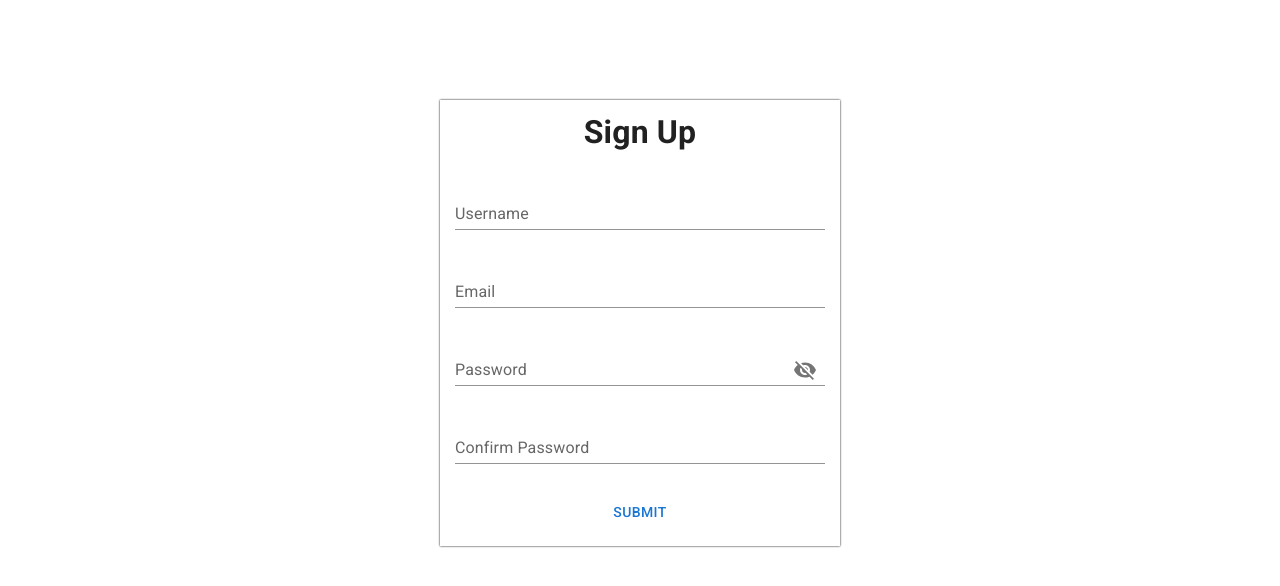
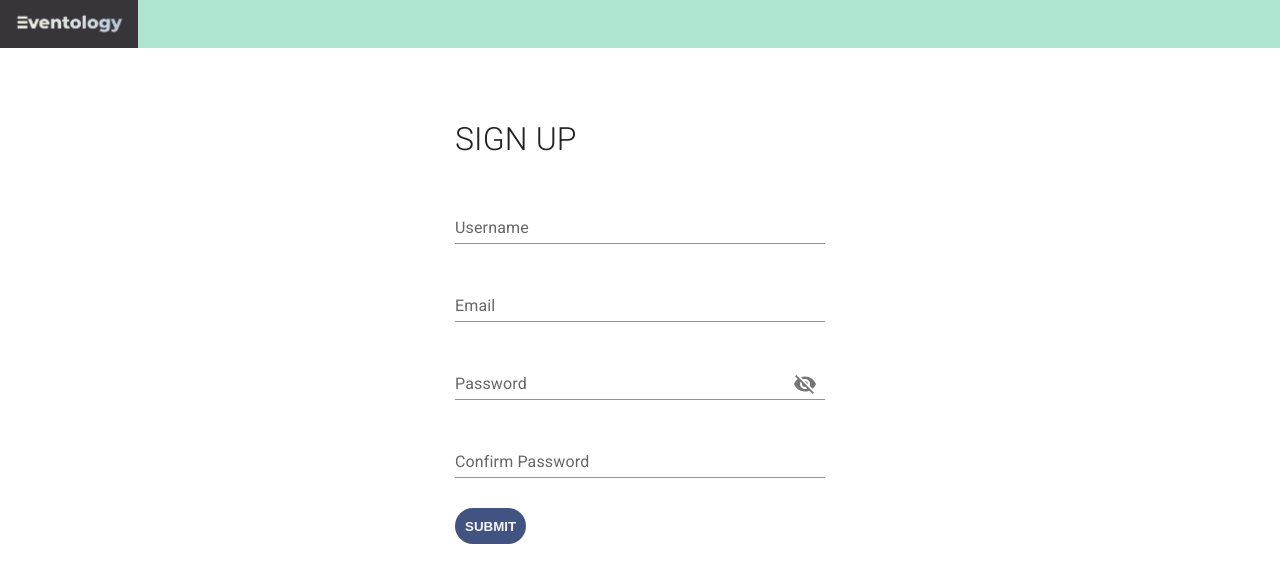
Before and after one commit to Auzel/Event-Finder, a React (Create React App) app: page /SignupPage in a window 1280 px wide. Shown: the top 586 px of the page. Built offline with nearby package versions, Linux system fonts and the light colour scheme.

Commit message:
Sign up page visually finished. Just need databse

```diff
--- a/src/js/LandingPage.js
+++ b/src/js/LandingPage.js
@@ -1,28 +1,19 @@
 // Here we are importing all the required items.
 import React from 'react';
 import { Link } from 'react-router-dom';
-import Eventology from '../assets/Logo_Banner.png';
+import NavBar from './NavBar';
+import Eventology from "../assets/Logo_Banner.png"
 import '../scss/LandingPage.scss';
+import NavButton from './NavButton';
 
-// Here we are creating a react class called App.
 class LandingPage extends React.Component
 {
-
-  render ()   // Here is the start of the render().
+  render ()
   {
-    // Here we are returning the format of the List View.
     return (
         <div>
 
-          <div className="header">
-
-            <Link to={'/'}>
-
-              <img src={Eventology} className='headerImage' alt="HI"/>
-
-            </Link>
-
-          </div>
+          <NavBar variant="blank" logoLink="/" />
 
           <br></br>
           <br></br>
@@ -41,11 +32,8 @@ class LandingPage extends React.Component
               <br></br>
 
               <div className="links">
-
-                <Link className="LoginPageLink" to={'/LoginPage'}>Login</Link>
-
-                <Link className="SignupPageLink" to={'/SignupPage'}>Signup</Link>
-
+                <NavButton className="LoginPageLink" to={'/LoginPage'} text="LOGIN" variant="large"/>
+                <NavButton className="SignupPageLink" to={'/SignupPage'} text="SIGN UP" variant="large"/>
               </div>
 
             </div>
--- /dev/null
+++ b/src/js/NavBar.js
@@ -0,0 +1,49 @@
+import React from 'react';
+import '../scss/NavBar.scss'
+import Eventology from '../assets/Logo_Banner.png';
+import { Link } from 'react-router-dom';
+import NavButton from './NavButton';
+import PropTypes from 'prop-types';
+
+export default class NavBar extends React.Component {
+    constructor(props) {
+        super(props);
+    }
+
+    logoImg() {
+        return (
+            <Link className='logoLink' to={this.props.logoLink}>
+                <img src={Eventology} className='navBarImg' alt="HI"/>
+            </Link>
+        )
+    }
+
+    render() {
+        if (!this.props.variant || this.props.variant == "blank") {
+            return (
+                <div className='navBar'>
+                    {this.logoImg()}
+                </div>
+            )
+        } else if (this.props.variant == "map") {
+            return (
+                <div className='navBar'>
+                    {this.logoImg()}
+                    <div className='navButtons'>
+                        <div className='navBarButtonDiv'>
+                            <NavButton className="navBarButton" buttonLink="/" variant="small" text="ACCOUNT"/>
+                        </div>
+                        <div className='navBarButtonDiv'>
+                            <NavButton className="navBarButton" buttonLink="/" variant="small" text="LOGOUT"/>
+                        </div>
+                    </div>
+                </div>
+            )
+        }
+    }
+}
+
+NavBar.propTypes = {
+    logoLink: PropTypes.string.isRequired,
+    variant: PropTypes.string
+}
--- /dev/null
+++ b/src/js/NavButton.js
@@ -0,0 +1,34 @@
+import React from 'react';
+import '../scss/NavButton.scss'
+import Eventology from '../assets/Logo_Banner.png';
+import { Link } from 'react-router-dom';
+import PropTypes from 'prop-types';
+
+export default class NavButton extends React.Component {
+    constructor(props) {
+        super(props);
+    }
+
+    render() {
+        const variant = this.props.variant ? this.props.variant : "";
+        const size = (variant == "large") ? "large" : "small";
+        return (
+            <div className={'navButton ' + size + ' ' + this.props.className}>
+                <Link className='buttonLink' to={this.props.to}>
+                    {this.props.text}
+                </Link>
+            </div>
+        )
+    }
+}
+
+NavButton.propTypes = {
+    to: PropTypes.string.isRequired,
+    variant: PropTypes.string,
+    text: PropTypes.string,
+    className: PropTypes.string
+}
+
+NavButton.defaultProps = {
+    className: ""
+}
--- a/src/js/SignupForm.js
+++ b/src/js/SignupForm.js
@@ -2,6 +2,8 @@ import React from "react";
 import { TextField, Button, InputAdornment, IconButton, FormHelperText } from "@mui/material";
 import { Visibility, VisibilityOff } from "@mui/icons-material"
 import '../scss/SignupPage.scss'
+import NavButton from "./NavButton";
+import SubmitButton from "./SubmitButton";
 
 /**
  * SignupForm is not a component, but a function
@@ -26,8 +28,8 @@ const SignupForm = ({
     return (
         <div>
             <form onSubmit={onSubmit} className="formSignup">
-                <h1>Sign Up</h1>
-                <FormHelperText error={errors.message}>{errors.message}</FormHelperText>
+                <h1>SIGN UP</h1>
+                <FormHelperText error={errors.message ? true : false}>{errors.message}</FormHelperText>
                 <div className="component usernameDiv">
                     <TextField
                         variant="standard"
@@ -38,7 +40,7 @@ const SignupForm = ({
                         value={user.username}
                         onChange={onChangeUsername}
                         // error is whether it is in error state
-                        error={errors.username}
+                        error={errors.username ? true : false}
                         // helperText is the text shown on error
                         helperText={errors.username}
                     />
@@ -52,7 +54,7 @@ const SignupForm = ({
                         label="Email"
                         value={user.email}
                         onChange={onChangeEmail}
-                        error={errors.email}
+                        error={errors.email ? true : false}
                         helperText={errors.email}
                     />
                 </div>
@@ -67,7 +69,7 @@ const SignupForm = ({
                         label="Password"
                         value={user.password}
                         onChange={onChangePw}
-                        error={errors.password}
+                        error={errors.password ? true : false}
                         helperText={errors.password}
                         // Adds an icon at the end of the TextField to toggle visibility
                         InputProps={{
@@ -94,12 +96,13 @@ const SignupForm = ({
                         label="Confirm Password"
                         value={user.confirmpw}
                         onChange={onChangeConfirmPw}
-                        error={errors.confirmpw}
+                        error={errors.confirmpw ? true : false}
                         helperText={errors.confirmpw}
                     />
                 </div>
                 <div className="component submitDiv">
-                    <Button type="submit" className="buttonSubmit">Submit</Button>
+                    <SubmitButton variant="small" text="SUBMIT" />
+                    {/* <Button type="submit" className="buttonSubmit">Submit</Button> */}
                 </div>
             </form>
         </div>
--- a/src/js/SignupPage.js
+++ b/src/js/SignupPage.js
@@ -1,7 +1,10 @@
 // Here we are importing all the required items.
 import React from 'react';
 import SignupForm from './SignupForm';
+import NavBar from "./NavBar.js"
+
 const validator = require("validator");
+
 // import MuiThemeProvider from '@material-ui/core/styles/MuiThemeProvider';
 // import { Link } from 'react-router-dom';
 // import './Styles.scss';
@@ -195,9 +198,22 @@ class SignupPage extends React.Component
   validateSignupForm(event) {
     event.preventDefault();
     let errors = this.state.errors;
-    if (errors) {
+    errors.message = "";
+
+    let hasError = false;
+    for (const [key, value] of Object.entries(errors)) {
+      if (value != "") hasError = true;
+    }
+
+    let hasAllInfo = true;
+    for (const [key, value] of Object.entries(this.state.user)) {
+      if (value == "") hasAllInfo = false;
+    }
+
+    if (hasError || !hasAllInfo) {
       errors.message = "Please satisfy all requirements.";
     } else {
+      console.log("no errors");
       // Actually submit the form
       var user = {
         usr: this.state.user.username,
@@ -221,6 +237,7 @@ class SignupPage extends React.Component
     // Here we are returning the format of the List View.
     return (
       <div>
+        <NavBar variant="blank" logoLink="/" />
         <SignupForm
           // Pass the state values and handler functions as parameters
           // to assign to each component.
--- /dev/null
+++ b/src/js/SubmitButton.js
@@ -0,0 +1,35 @@
+import React from 'react';
+import '../scss/SubmitButton.scss'
+import Eventology from '../assets/Logo_Banner.png';
+import { Link } from 'react-router-dom';
+import PropTypes from 'prop-types';
+
+export default class SubmitButton extends React.Component {
+    constructor(props) {
+        super(props);
+    }
+
+    render() {
+        const variant = this.props.variant ? this.props.variant : "";
+        const size = (variant == "large") ? "large" : "small";
+        return (
+            // <div className={'navButton ' + size + ' ' + this.props.className}>
+            <div>
+                <button className={'submitButton ' + size + ' ' + this.props.className} type='submit'>{this.props.text}</button>
+                {/* <Link className='buttonLink' to={this.props.to}>
+                    {this.props.text}
+                </Link> */}
+            </div>
+        )
+    }
+}
+
+SubmitButton.propTypes = {
+    variant: PropTypes.string,
+    text: PropTypes.string,
+    className: PropTypes.string
+}
+
+SubmitButton.defaultProps = {
+    className: ""
+}
--- /dev/null
+++ b/src/scss/NavBar.scss
@@ -0,0 +1,38 @@
+.navBar {
+    display: flex;
+    flex-direction: row;
+    justify-content: space-between;
+    align-items: center;
+    width: 100%;
+    height: 48px;
+    background-color: #AEE5D1;
+    position: fixed;
+    z-index: 99;
+    top: 0;
+    padding-right: 10px;
+}
+
+.navBarImg
+{
+    height: 100%;
+    width: 138px;
+}
+
+.logoLink {
+    align-self: flex-start;
+}
+
+.navButtons {
+    display: flex;
+    flex-direction: row;
+    justify-content: space-between;
+    align-items: center;
+}
+
+.navBarButtonDiv {
+    margin: 0px 10px;
+}
+
+.navBarButton {
+    margin-right: 24px;
+}
--- /dev/null
+++ b/src/scss/NavButton.scss
@@ -0,0 +1,34 @@
+@import "./styles.scss";
+
+.navButton {
+    background-color: $bold-accent;
+    text-align: center;
+    display: flex;
+    justify-content: center;
+    align-items: center;
+    padding: 0 10px;
+    margin: 0;
+    &:hover {
+        background-color: $primary;
+    }
+    &.small {
+        // padding: 0px 20px;
+        // margin: 0px 10px;
+        height: 36px;
+        border-radius: 18px;
+    }
+    &.large {
+        height: 96px;
+        // width: 150px;
+        width: 45%;
+    }
+}
+
+.buttonLink {
+    color: whitesmoke;
+    // position: relative;
+    font-weight: bold;
+    text-decoration: none;
+    padding: 10px;
+    // transform: translate(-50%, -50%);
+}
--- a/src/scss/SignupPage.scss
+++ b/src/scss/SignupPage.scss
@@ -12,26 +12,32 @@
     justify-content: flex-start;
     align-items: center;
     // border: 1px solid purple;
-    box-shadow: 0px 0px 2px black ;
+    // box-shadow: 0px 0px 2px black ;
 }
 
 h1 {
     // font-size: 16px;
+    // border: 1px solid black;
 
-    padding: 8px;
+    margin: 15px;
+    align-self: baseline;
+    font-weight: 100;
 }
 
 .component {
     display: flex;
     justify-content: center;
+    align-items: center;
     margin: 15px;
     width: calc(100% - 30px);
     // border: 1px solid black;
     &.passwordDiv {
         flex-direction: column;
     }
+    &.submitDiv {
+        display: flex;
+        flex-direction: row;
+        justify-content: space-between;
+        // border: 1px solid red;
+    }
 }
-
-.errorsText {
-    color: "red"
-}
--- /dev/null
+++ b/src/scss/SubmitButton.scss
@@ -0,0 +1,39 @@
+@import "./styles.scss";
+
+.submitButton {
+    background-color: $bold-accent;
+    text-align: center;
+    display: flex;
+    justify-content: center;
+    align-items: center;
+    padding: 0 10px;
+    margin: 0;
+    border: none;
+    color: whitesmoke;
+    font-weight: bold;
+    text-decoration: none;
+    padding: 10px;
+    &:hover {
+        background-color: $primary;
+    }
+    &.small {
+        // padding: 0px 20px;
+        // margin: 0px 10px;
+        height: 36px;
+        border-radius: 18px;
+    }
+    &.large {
+        height: 96px;
+        // width: 150px;
+        width: 45%;
+    }
+}
+
+.buttonLink {
+    color: whitesmoke;
+    // position: relative;
+    font-weight: bold;
+    text-decoration: none;
+    padding: 10px;
+    // transform: translate(-50%, -50%);
+}
--- /dev/null
+++ b/src/scss/styles.scss
@@ -0,0 +1,5 @@
+// Root variables for global context
+$primary: #AEE5D1;
+$bold-accent: #415380;
+$compliment: #E6BC97;
+$accent: #E4E4E4;
```
Also changed, not shown: src/scss/LandingPage.scss (+7 -5 lines).
